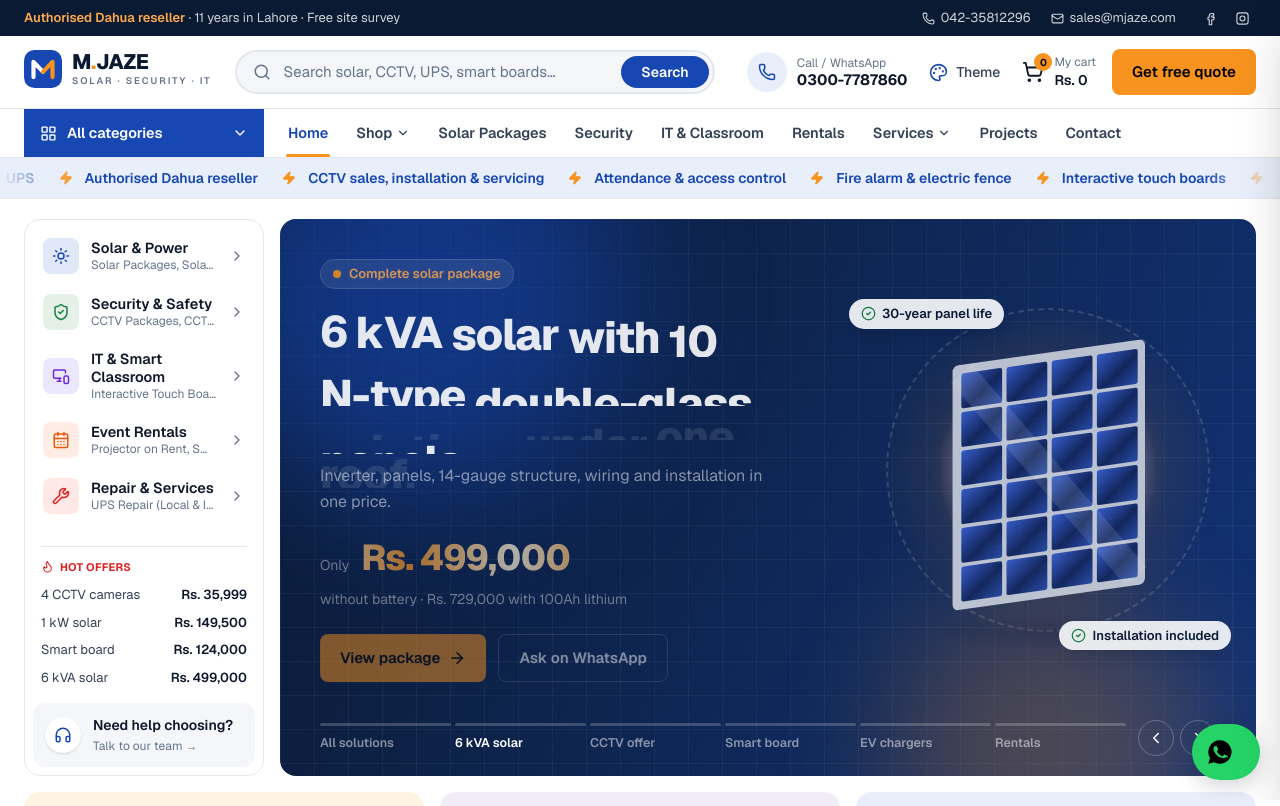
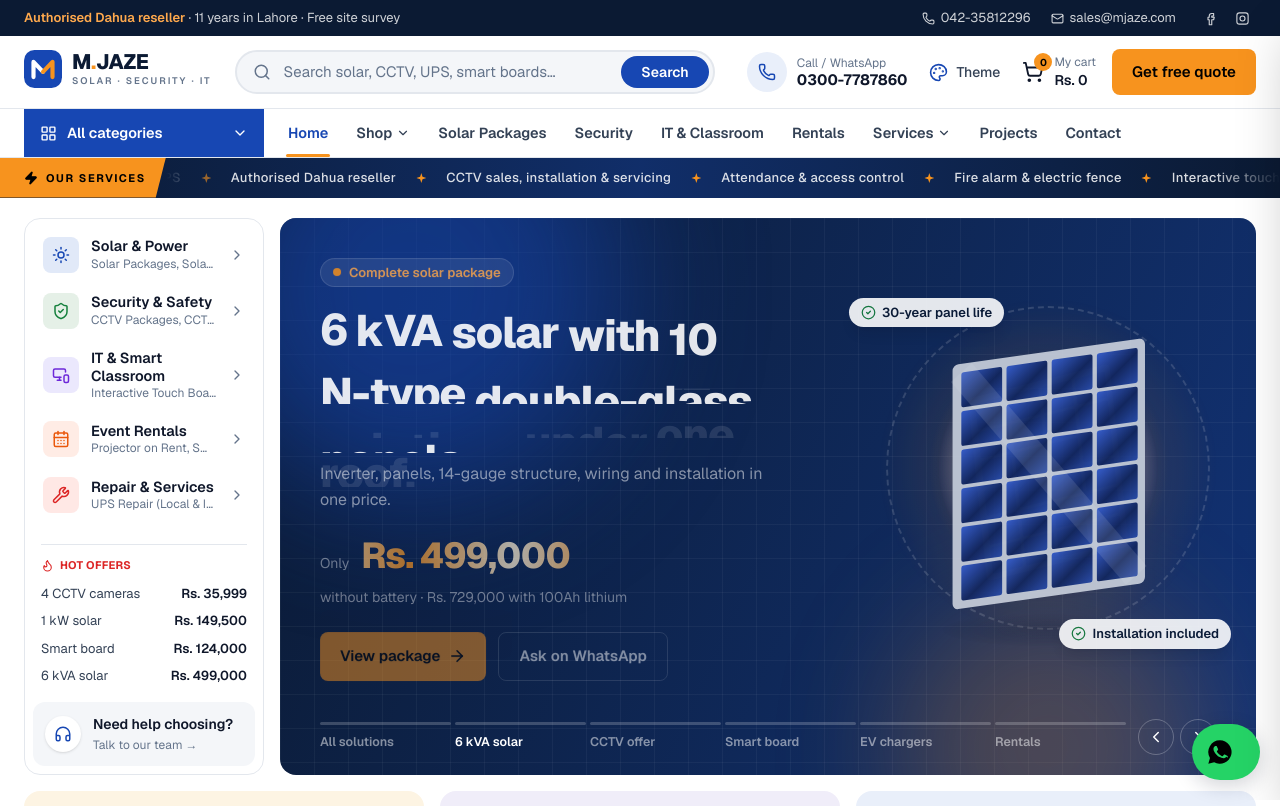
Before and after one commit to asadmehboob174/m-jazz, a Next.js app: page / in a window 1280 px wide. Shown: the top 806 px of the page. Built offline with nearby package versions, Linux system fonts and the light colour scheme.

Commit message:
Restyle running bar: dark strip, light text, star separators, services label
Co-Authored-By: Claude Opus 5.5 <noreply@anthropic.com>

```diff
--- a/app/page.tsx
+++ b/app/page.tsx
@@ -41,11 +41,15 @@ const Stars = ({ size = 15 }: { size?: number }) => (
 
 const sections: Record<HomeSection, () => React.ReactNode> = {
   ticker: () => (
-    <div className="border-b border-line bg-stage-blue py-2.5 text-[13px] font-semibold text-brand sm:text-sm">
-      <Marquee>
+    <div className="relative flex items-stretch overflow-hidden bg-[linear-gradient(90deg,var(--color-navy),color-mix(in_oklab,var(--color-brand)_45%,var(--color-navy)),var(--color-navy))] text-[13px] text-white/85">
+      <span className="relative z-10 hidden shrink-0 items-center gap-2 bg-sun py-2.5 pl-4 pr-5 text-[11px] font-bold uppercase tracking-[0.14em] text-black [clip-path:polygon(0_0,100%_0,calc(100%-10px)_100%,0_100%)] sm:flex md:pl-6">
+        <Zap size={14} className="fill-black" aria-hidden="true" /> Our services
+      </span>
+      <Marquee className="flex-1 py-2.5">
         {ticker.map((t) => (
-          <span key={t} className="flex items-center gap-3 whitespace-nowrap px-3">
-            <Zap size={14} className="fill-sun text-sun" aria-hidden="true" />{t}
+          <span key={t} className="flex items-center whitespace-nowrap">
+            <span className="px-5 font-medium tracking-wide transition hover:text-white">{t}</span>
+            <svg width="10" height="10" viewBox="0 0 10 10" aria-hidden="true" className="text-sun"><path d="M5 0 6.2 3.8 10 5 6.2 6.2 5 10 3.8 6.2 0 5 3.8 3.8Z" fill="currentColor" /></svg>
           </span>
         ))}
       </Marquee>
```
